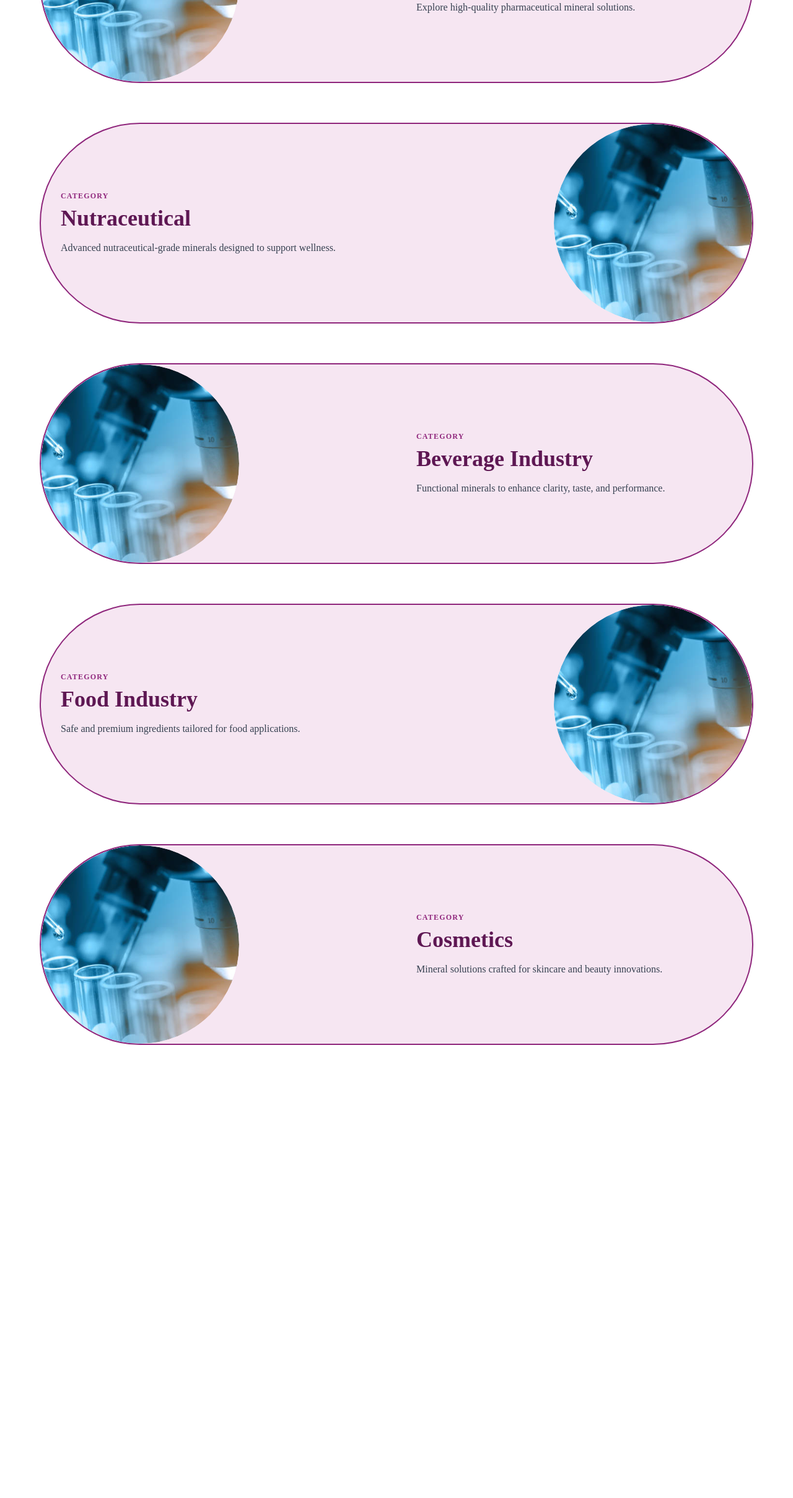
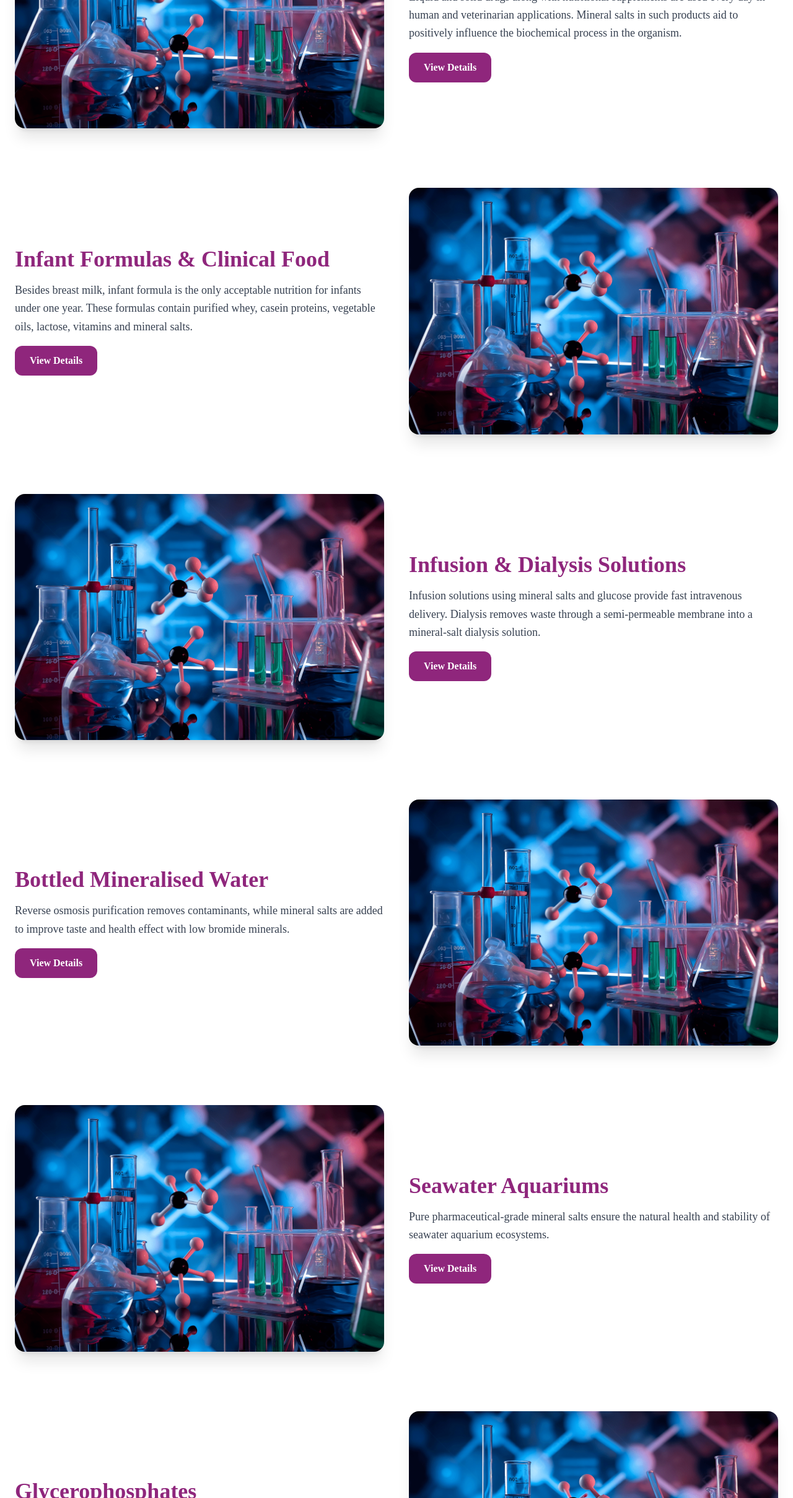
Before and after one commit to Crazyguru/zinckon_ca, a website: page products.html in a window 1280 px wide. Shown: the part 383-2800 px from the top of the page at 62% size. Before the commit the page ends 2133 px from the top, so only its background shows below. Drawn offline with nearby package versions, Linux system fonts and the light colour scheme; a web font is replaced by a local one.

Commit message:
New Changes

```diff
--- a/products.html
+++ b/products.html
@@ -130,173 +130,302 @@
 
             <a href="#" class="hover:underline">About Us</a>
             <a href="#" class="hover:underline">Contact Us</a>
-            <a href="products.html" class="hover:underline">Products</a>
+            <a href="products.html" class="underline">Products</a>
           </nav>
 
-          <button
+          <!-- <button
             class="px-4 py-2 bg-white text-[#8F267C] font-semibold rounded-md text-sm"
           >
             Request a QUOTE
-          </button>
+          </button> -->
         </div>
       </div>
     </header>
 
-    <section class="space-y-16 py-16">
-      <!-- PHARMACEUTICAL -->
+    <link href="https://unpkg.com/aos@2.3.1/dist/aos.css" rel="stylesheet" />
+
+    <section class="max-w-7xl mx-auto px-6 py-16 space-y-24 overflow-hidden">
+      <!-- 1 -->
+      <div
+        class="flex flex-col md:flex-row items-center gap-10"
+        data-aos="fade-right"
+      >
+        <div class="md:w-1/2">
+          <img
+            src="/images/lab-bg2.jpg"
+            class="w-full rounded-2xl shadow-xl transition-transform duration-500 hover:scale-105 pop-up-ani"
+          />
+        </div>
+        <div class="md:w-1/2 space-y-4">
+          <h2 class="text-3xl md:text-4xl font-bold text-[#8F267C]">
+            Pharmaceuticals, Veterinarian Preparations, Nutraceuticals
+          </h2>
+          <p class="text-lg text-gray-700 leading-relaxed">
+            Liquid and solid drugs along with nutritional supplements are used
+            every day in human and veterinarian applications. Mineral salts in
+            such products aid to positively influence the biochemical process in
+            the organism.
+          </p>
           <a
-        href="/pharmaceutical.html"
-        class="group block max-w-6xl mx-auto flex flex-col md:flex-row items-center bg-[#F6E6F2] hover:bg-[#D88ACC] border-2 border-[#8F267C] transition-all duration-500 rounded-full overflow-hidden cursor-pointer"
+            href="#"
+            class="inline-block bg-[#8F267C] text-white px-6 py-3 rounded-xl font-semibold hover:bg-[#6e1f5e] transition-all"
+            >View Details</a
           >
-        <div class="w-full md:w-1/2 flex justify-center md:justify-start">
-          <div
-            class="rounded-full overflow-hidden w-56 h-56 sm:w-64 sm:h-64 md:w-72 md:h-72 lg:w-80 lg:h-80 flex items-center justify-center"
-          >
-            <img
-              src="/images/lab-bg.jpg"
-              class="object-cover w-full h-full rounded-full transition-transform duration-700 group-hover:scale-105"
-            />
         </div>
       </div>
 
-        <div class="w-full md:w-1/2 p-8 text-center md:text-left">
-          <h3
-            class="uppercase text-xs tracking-widest text-[#8F267C] font-semibold mb-2"
+      <!-- 2 -->
+      <div
+        class="flex flex-col md:flex-row-reverse items-center gap-10"
+        data-aos="fade-left"
       >
-            Category
-          </h3>
-          <h2 class="text-3xl md:text-4xl font-bold text-[#5E1753] mb-4">
-            Pharmaceutical
+        <div class="md:w-1/2">
+          <img
+            src="/images/lab-bg2.jpg"
+            class="w-full rounded-2xl shadow-xl transition-transform duration-500 hover:scale-105 pop-up-ani"
+          />
+        </div>
+        <div class="md:w-1/2 space-y-4">
+          <h2 class="text-3xl md:text-4xl font-bold text-[#8F267C]">
+            Infant Formulas & Clinical Food
           </h2>
-          <p class="text-gray-700 leading-relaxed text-sm md:text-base">
-            Explore high-quality pharmaceutical mineral solutions.
+          <p class="text-lg text-gray-700 leading-relaxed">
+            Besides breast milk, infant formula is the only acceptable nutrition
+            for infants under one year. These formulas contain purified whey,
+            casein proteins, vegetable oils, lactose, vitamins and mineral
+            salts.
           </p>
-        </div>
-      </a>
-
-      <!-- NUTRACEUTICAL -->
           <a
-        href="/nutraceutical.html"
-        class="group block max-w-6xl mx-auto flex flex-col md:flex-row-reverse items-center bg-[#F6E6F2] hover:bg-[#D88ACC] border-2 border-[#8F267C] transition-all duration-500 rounded-full overflow-hidden cursor-pointer"
+            href="#"
+            class="inline-block bg-[#8F267C] text-white px-6 py-3 rounded-xl font-semibold hover:bg-[#6e1f5e] transition-all"
+            >View Details</a
           >
-        <div class="w-full md:w-1/2 flex justify-center md:justify-end">
-          <div
-            class="rounded-full overflow-hidden w-56 h-56 sm:w-64 sm:h-64 md:w-72 md:h-72 lg:w-80 lg:h-80 flex items-center justify-center"
-          >
-            <img
-              src="/images/lab-bg.jpg"
-              class="object-cover w-full h-full rounded-full transition-transform duration-700 group-hover:scale-105"
-            />
         </div>
       </div>
 
-        <div class="w-full md:w-1/2 p-8 text-center md:text-left">
-          <h3
-            class="uppercase text-xs tracking-widest text-[#8F267C] font-semibold mb-2"
+      <!-- 3 -->
+      <div
+        class="flex flex-col md:flex-row items-center gap-10"
+        data-aos="fade-right"
       >
-            Category
-          </h3>
-          <h2 class="text-3xl md:text-4xl font-bold text-[#5E1753] mb-4">
-            Nutraceutical
+        <div class="md:w-1/2">
+          <img
+            src="/images/lab-bg2.jpg"
+            class="w-full rounded-2xl shadow-xl transition-transform duration-500 hover:scale-105 pop-up-ani"
+          />
+        </div>
+        <div class="md:w-1/2 space-y-4">
+          <h2 class="text-3xl md:text-4xl font-bold text-[#8F267C]">
+            Infusion & Dialysis Solutions
           </h2>
-          <p class="text-gray-700 leading-relaxed text-sm md:text-base">
-            Advanced nutraceutical-grade minerals designed to support wellness.
+          <p class="text-lg text-gray-700 leading-relaxed">
+            Infusion solutions using mineral salts and glucose provide fast
+            intravenous delivery. Dialysis removes waste through a
+            semi-permeable membrane into a mineral-salt dialysis solution.
           </p>
-        </div>
-      </a>
-
-      <!-- BEVERAGE -->
           <a
-        href="/beverage.html"
-        class="group block max-w-6xl mx-auto flex flex-col md:flex-row items-center bg-[#F6E6F2] hover:bg-[#D88ACC] border-2 border-[#8F267C] transition-all duration-500 rounded-full overflow-hidden cursor-pointer"
+            href="#"
+            class="inline-block bg-[#8F267C] text-white px-6 py-3 rounded-xl font-semibold hover:bg-[#6e1f5e] transition-all"
+            >View Details</a
           >
-        <div class="w-full md:w-1/2 flex justify-center md:justify-start">
-          <div
-            class="rounded-full overflow-hidden w-56 h-56 sm:w-64 sm:h-64 md:w-72 md:h-72 lg:w-80 lg:h-80 flex items-center justify-center"
-          >
-            <img
-              src="/images/lab-bg.jpg"
-              class="object-cover w-full h-full rounded-full transition-transform duration-700 group-hover:scale-105"
-            />
         </div>
       </div>
 
-        <div class="w-full md:w-1/2 p-8 text-center md:text-left">
-          <h3
-            class="uppercase text-xs tracking-widest text-[#8F267C] font-semibold mb-2"
+      <!-- 4 -->
+      <div
+        class="flex flex-col md:flex-row-reverse items-center gap-10"
+        data-aos="fade-left"
       >
-            Category
-          </h3>
-          <h2 class="text-3xl md:text-4xl font-bold text-[#5E1753] mb-4">
-            Beverage Industry
+        <div class="md:w-1/2">
+          <img
+            src="/images/lab-bg2.jpg"
+            class="w-full rounded-2xl shadow-xl transition-transform duration-500 hover:scale-105 pop-up-ani"
+          />
+        </div>
+        <div class="md:w-1/2 space-y-4">
+          <h2 class="text-3xl md:text-4xl font-bold text-[#8F267C]">
+            Bottled Mineralised Water
           </h2>
-          <p class="text-gray-700 leading-relaxed text-sm md:text-base">
-            Functional minerals to enhance clarity, taste, and performance.
+          <p class="text-lg text-gray-700 leading-relaxed">
+            Reverse osmosis purification removes contaminants, while mineral
+            salts are added to improve taste and health effect with low bromide
+            minerals.
           </p>
-        </div>
-      </a>
-
-      <!-- FOOD -->
           <a
-        href="/food.html"
-        class="group block max-w-6xl mx-auto flex flex-col md:flex-row-reverse items-center bg-[#F6E6F2] hover:bg-[#D88ACC] border-2 border-[#8F267C] transition-all duration-500 rounded-full overflow-hidden cursor-pointer"
+            href="#"
+            class="inline-block bg-[#8F267C] text-white px-6 py-3 rounded-xl font-semibold hover:bg-[#6e1f5e] transition-all"
+            >View Details</a
           >
-        <div class="w-full md:w-1/2 flex justify-center md:justify-end">
-          <div
-            class="rounded-full overflow-hidden w-56 h-56 sm:w-64 sm:h-64 md:w-72 md:h-72 lg:w-80 lg:h-80 flex items-center justify-center"
-          >
-            <img
-              src="/images/lab-bg.jpg"
-              class="object-cover w-full h-full rounded-full transition-transform duration-700 group-hover:scale-105"
-            />
         </div>
       </div>
 
-        <div class="w-full md:w-1/2 p-8 text-center md:text-left">
-          <h3
-            class="uppercase text-xs tracking-widest text-[#8F267C] font-semibold mb-2"
+      <!-- 5 -->
+      <div
+        class="flex flex-col md:flex-row items-center gap-10"
+        data-aos="fade-right"
       >
-            Category
-          </h3>
-          <h2 class="text-3xl md:text-4xl font-bold text-[#5E1753] mb-4">
-            Food Industry
+        <div class="md:w-1/2">
+          <img
+            src="/images/lab-bg2.jpg"
+            class="w-full rounded-2xl shadow-xl transition-transform duration-500 hover:scale-105 pop-up-ani"
+          />
+        </div>
+        <div class="md:w-1/2 space-y-4">
+          <h2 class="text-3xl md:text-4xl font-bold text-[#8F267C]">
+            Seawater Aquariums
           </h2>
-          <p class="text-gray-700 leading-relaxed text-sm md:text-base">
-            Safe and premium ingredients tailored for food applications.
+          <p class="text-lg text-gray-700 leading-relaxed">
+            Pure pharmaceutical-grade mineral salts ensure the natural health
+            and stability of seawater aquarium ecosystems.
           </p>
-        </div>
-      </a>
-
-      <!-- COSMETIC -->
           <a
-        href="/cosmetic.html"
-        class="group block max-w-6xl mx-auto flex flex-col md:flex-row items-center bg-[#F6E6F2] hover:bg-[#D88ACC] border-2 border-[#8F267C] transition-all duration-500 rounded-full overflow-hidden cursor-pointer"
+            href="#"
+            class="inline-block bg-[#8F267C] text-white px-6 py-3 rounded-xl font-semibold hover:bg-[#6e1f5e] transition-all"
+            >View Details</a
           >
-        <div class="w-full md:w-1/2 flex justify-center md:justify-start">
-          <div
-            class="rounded-full overflow-hidden w-56 h-56 sm:w-64 sm:h-64 md:w-72 md:h-72 lg:w-80 lg:h-80 flex items-center justify-center"
-          >
-            <img
-              src="/images/lab-bg.jpg"
-              class="object-cover w-full h-full rounded-full transition-transform duration-700 group-hover:scale-105"
-            />
         </div>
       </div>
 
-        <div class="w-full md:w-1/2 p-8 text-center md:text-left">
-          <h3
-            class="uppercase text-xs tracking-widest text-[#8F267C] font-semibold mb-2"
+      <!-- 6 -->
+      <div
+        class="flex flex-col md:flex-row-reverse items-center gap-10"
+        data-aos="fade-left"
       >
-            Category
-          </h3>
-          <h2 class="text-3xl md:text-4xl font-bold text-[#5E1753] mb-4">
-            Cosmetics
+        <div class="md:w-1/2">
+          <img
+            src="/images/lab-bg2.jpg"
+            class="w-full rounded-2xl shadow-xl transition-transform duration-500 hover:scale-105 pop-up-ani"
+          />
+        </div>
+        <div class="md:w-1/2 space-y-4">
+          <h2 class="text-3xl md:text-4xl font-bold text-[#8F267C]">
+            Glycerophosphates
           </h2>
-          <p class="text-gray-700 leading-relaxed text-sm md:text-base">
-            Mineral solutions crafted for skincare and beauty innovations.
+          <p class="text-lg text-gray-700 leading-relaxed">
+            High bioavailability minerals in their most stable form for
+            effective absorption and performance.
           </p>
+          <a
+            href="#"
+            class="inline-block bg-[#8F267C] text-white px-6 py-3 rounded-xl font-semibold hover:bg-[#6e1f5e] transition-all"
+            >View Details</a
+          >
         </div>
-      </a>
+      </div>
+
+      <!-- 7 -->
+      <div
+        class="flex flex-col md:flex-row items-center gap-10"
+        data-aos="fade-right"
+      >
+        <div class="md:w-1/2">
+          <img
+            src="/images/lab-bg2.jpg"
+            class="w-full rounded-2xl shadow-xl transition-transform duration-500 hover:scale-105 pop-up-ani"
+          />
+        </div>
+        <div class="md:w-1/2 space-y-4">
+          <h2 class="text-3xl md:text-4xl font-bold text-[#8F267C]">
+            Biopharmaceuticals
+          </h2>
+          <p class="text-lg text-gray-700 leading-relaxed">
+            Mineral salts are essential in upstream processing for cultivating
+            and purifying biologically derived drugs.
+          </p>
+          <a
+            href="#"
+            class="inline-block bg-[#8F267C] text-white px-6 py-3 rounded-xl font-semibold hover:bg-[#6e1f5e] transition-all"
+            >View Details</a
+          >
+        </div>
+      </div>
+
+      <!-- 8 -->
+      <div
+        class="flex flex-col md:flex-row-reverse items-center gap-10"
+        data-aos="fade-left"
+      >
+        <div class="md:w-1/2">
+          <img
+            src="/images/lab-bg2.jpg"
+            class="w-full rounded-2xl shadow-xl transition-transform duration-500 hover:scale-105 pop-up-ani"
+          />
+        </div>
+        <div class="md:w-1/2 space-y-4">
+          <h2 class="text-3xl md:text-4xl font-bold text-[#8F267C]">Brewing</h2>
+          <p class="text-lg text-gray-700 leading-relaxed">
+            Zinc sulphate supports yeast growth, and calcium salts adjust
+            hardness and pH for perfect fermentation.
+          </p>
+          <a
+            href="#"
+            class="inline-block bg-[#8F267C] text-white px-6 py-3 rounded-xl font-semibold hover:bg-[#6e1f5e] transition-all"
+            >View Details</a
+          >
+        </div>
+      </div>
+
+      <!-- 9 -->
+      <div
+        class="flex flex-col md:flex-row items-center gap-10"
+        data-aos="fade-right"
+      >
+        <div class="md:w-1/2">
+          <img
+            src="/images/lab-bg2.jpg"
+            class="w-full rounded-2xl shadow-xl transition-transform duration-500 hover:scale-105 pop-up-ani"
+          />
+        </div>
+        <div class="md:w-1/2 space-y-4">
+          <h2 class="text-3xl md:text-4xl font-bold text-[#8F267C]">Bakery</h2>
+          <p class="text-lg text-gray-700 leading-relaxed">
+            Calcium Propionate prevents mold growth, and sodium chloride is
+            partially replaced with potassium chloride to reduce sodium.
+          </p>
+          <a
+            href="#"
+            class="inline-block bg-[#8F267C] text-white px-6 py-3 rounded-xl font-semibold hover:bg-[#6e1f5e] transition-all"
+            >View Details</a
+          >
+        </div>
+      </div>
+
+      <!-- 10 -->
+      <div
+        class="flex flex-col md:flex-row-reverse items-center gap-10"
+        data-aos="fade-left"
+      >
+        <div class="md:w-1/2">
+          <img
+            src="/images/lab-bg2.jpg"
+            class="w-full rounded-2xl shadow-xl transition-transform duration-500 hover:scale-105 pop-up-ani"
+          />
+        </div>
+        <div class="md:w-1/2 space-y-4">
+          <h2 class="text-3xl md:text-4xl font-bold text-[#8F267C]">
+            Flavouring
+          </h2>
+          <p class="text-lg text-gray-700 leading-relaxed">
+            Sodium Acetate is used in seasoning and Sodium Di-acetate in salt &
+            vinegar chips. Potassium Chloride supports sodium reduction in
+            spices.
+          </p>
+          <a
+            href="#"
+            class="inline-block bg-[#8F267C] text-white px-6 py-3 rounded-xl font-semibold hover:bg-[#6e1f5e] transition-all"
+            >View Details</a
+          >
+        </div>
+      </div>
     </section>
+
+    <script src="https://unpkg.com/aos@2.3.1/dist/aos.js"></script>
+    <script src="script.js"></script>
+    <script>
+      AOS.init({
+        duration: 1000,
+        once: true,
+      });
+    </script>
   </body>
 </html>
```
Lines whose indentation alone changed are shown as unchanged.
